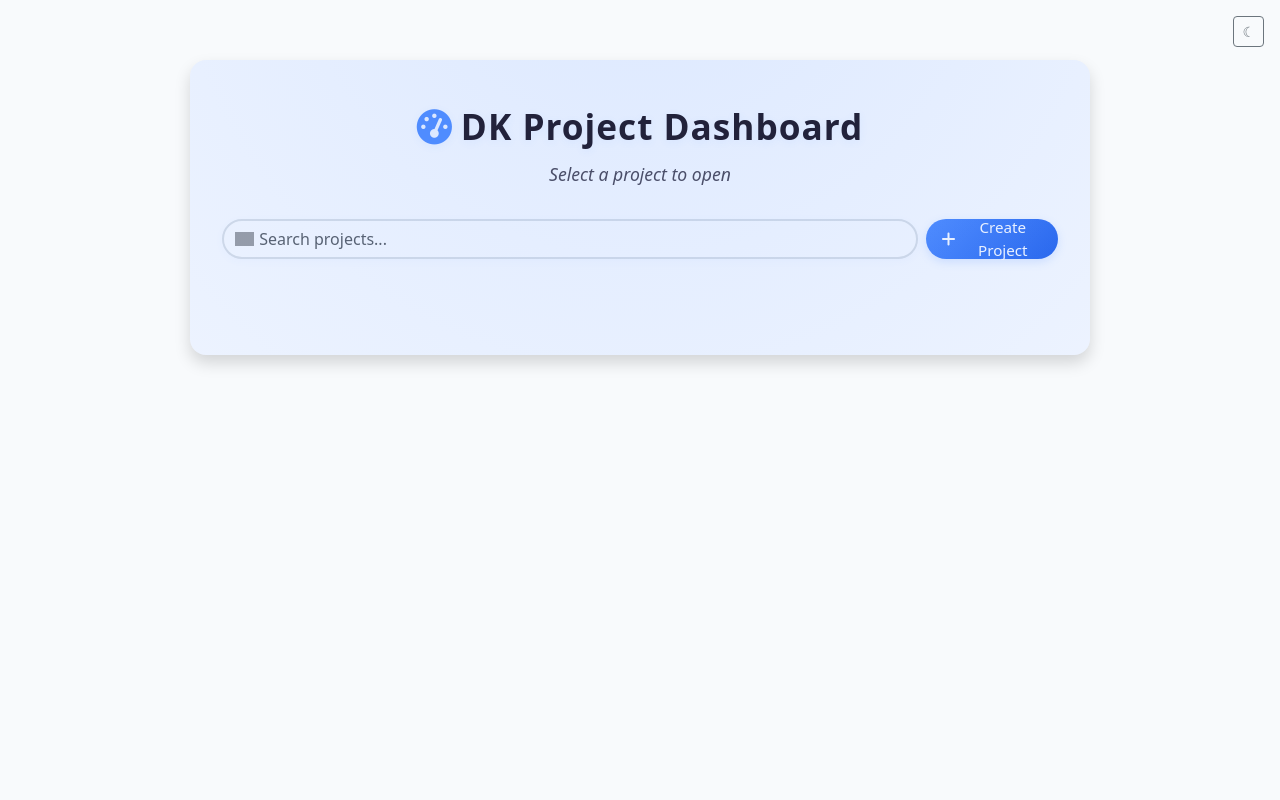
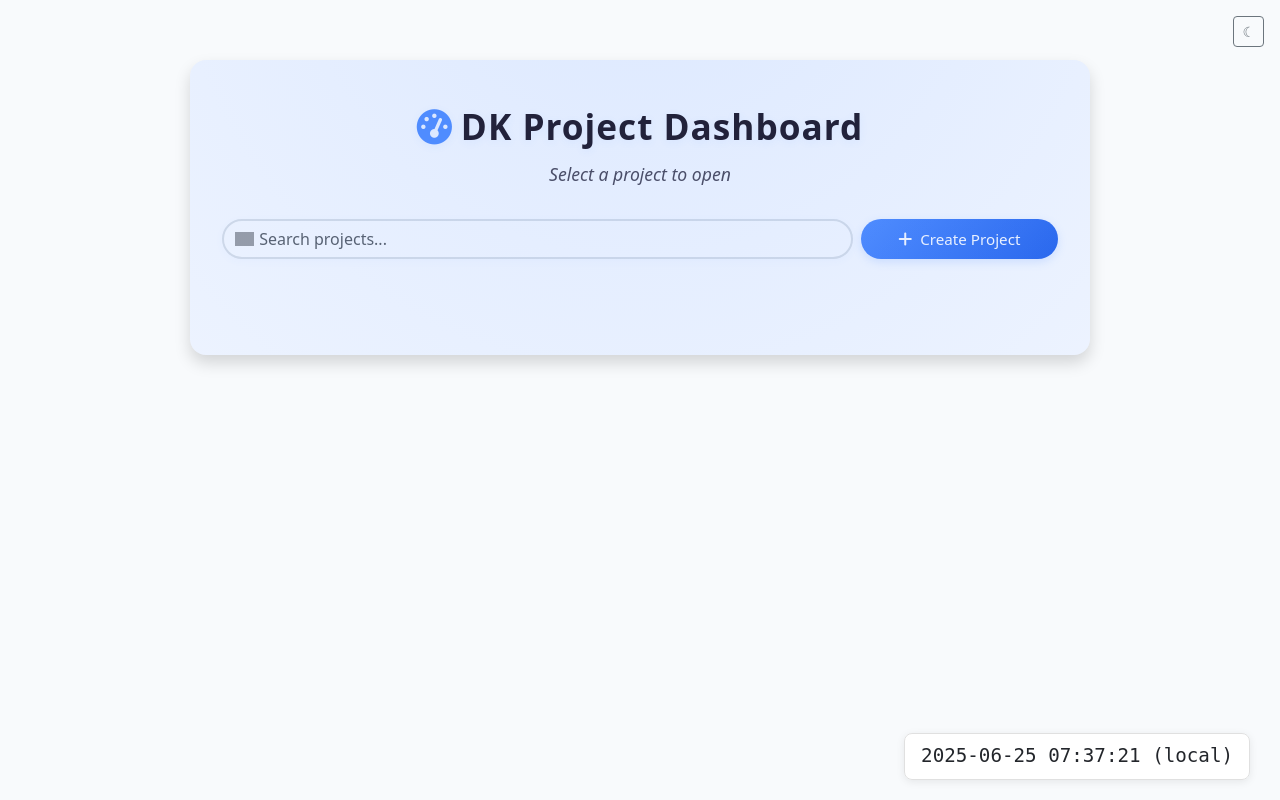
Before and after one commit to BedMan95/local-project-dashboard, a PHP site: page / in a window 1280 px wide. Run offline with PHP 8.4, Linux system fonts and the light colour scheme; some libraries are stand-ins or nearby versions; grey boxes are pictures that could not be loaded.

Commit message:
create index and fix time

```diff
--- a/index.php
+++ b/index.php
@@ -7,7 +7,20 @@ if ($_SERVER['REQUEST_METHOD'] === 'POST' && isset($_POST['projectName'])) {
 			mkdir($dir, 0755, true);
 			file_put_contents(
 				"{$dir}/index.php",
-				"<?php\n// {$projectName} project\n?><!DOCTYPE html>\n<html><head><title>{$projectName}</title></head><body><h1>{$projectName}</h1></body></html>"
+				<<<PHP
+<?php
+// {$projectName} project
+?><!DOCTYPE html>
+<html lang="en">
+<head>
+	<meta charset="UTF-8">
+	<title>{$projectName}</title>
+</head>
+<body>
+	<h1>Hello mate</h1>
+</body>
+</html>
+PHP
 			);
 			header("Location: " . $_SERVER['PHP_SELF']);
 			exit;
@@ -18,6 +31,7 @@ if ($_SERVER['REQUEST_METHOD'] === 'POST' && isset($_POST['projectName'])) {
 		$error = 'Invalid project name.';
 	}
 }
+
 if ($_SERVER['REQUEST_METHOD'] === 'POST' && isset($_POST['renameProject'])) {
 	header('Content-Type: application/json');
 	$old = trim($_POST['oldName']);
@@ -181,6 +195,7 @@ if ($_SERVER['REQUEST_METHOD'] === 'POST' && isset($_POST['deleteProject'])) {
 			?>
 		</div>
 	</div>
+	<div id="realtimeClock"></div>
 
 	<script>
 		<?php if (!empty($error)): ?>
@@ -226,6 +241,7 @@ if ($_SERVER['REQUEST_METHOD'] === 'POST' && isset($_POST['deleteProject'])) {
 						title: 'Invalid project name',
 						text: 'Allowed: letters, numbers, spaces, -, _ (max 32 chars)'
 					});
+					applySwalDarkmode();
 					return false;
 				}
 				e.preventDefault();
@@ -248,7 +264,7 @@ if ($_SERVER['REQUEST_METHOD'] === 'POST' && isset($_POST['deleteProject'])) {
 				const query = $(this).val().toLowerCase();
 				$('#projectGrid a.project-link').each(function () {
 					const name = $(this).data('name').toLowerCase();
-					$(this).parent().toggle(name.includes(query));
+					$(this).closest('.col').toggle(name.includes(query));
 				});
 			});
 
@@ -306,8 +322,10 @@ if ($_SERVER['REQUEST_METHOD'] === 'POST' && isset($_POST['deleteProject'])) {
 						$.post('', { renameProject: 1, oldName: oldName, newName: result.value }, function (resp) {
 							if (resp.success) {
 								Swal.fire('Renamed!', '', 'success').then(() => location.reload());
+								applySwalDarkmode();
 							} else {
 								Swal.fire('Error', resp.error || 'Failed to rename folder.', 'error');
+								applySwalDarkmode();
 							}
 						}, 'json');
 					}
@@ -330,8 +348,10 @@ if ($_SERVER['REQUEST_METHOD'] === 'POST' && isset($_POST['deleteProject'])) {
 						$.post('', { deleteProject: 1, name: name }, function (resp) {
 							if (resp.success) {
 								Swal.fire('Deleted!', '', 'success').then(() => location.reload());
+								applySwalDarkmode();
 							} else {
 								Swal.fire('Error', resp.error || 'Failed to delete folder.', 'error');
+								applySwalDarkmode();
 							}
 						}, 'json');
 					}
@@ -339,6 +359,62 @@ if ($_SERVER['REQUEST_METHOD'] === 'POST' && isset($_POST['deleteProject'])) {
 				applySwalDarkmode();
 			});
 		});
+		let lastWorldTime = null;
+		let lastWorldTimeTs = null;
+
+		function fetchWorldClock() {
+			$.ajax({
+				url: 'https://api.api-ninjas.com/v1/worldtime?timezone=asia/jakarta',
+				method: 'GET',
+				dataType: 'json',
+				timeout: 3000,
+				headers: { 'X-Api-Key': 'vqtdn5h8Bc9o2ujlg6GboQ==5mItNDgsfYQBz9lc' },
+				success: function (resp) {
+					if (resp && resp.datetime) {
+						lastWorldTime = new Date(resp.datetime.replace(' ', 'T'));
+						lastWorldTimeTs = Date.now();
+						updateClockDisplay();
+					} else {
+						updateClockLocal();
+					}
+				},
+				error: function () {
+					updateClockLocal();
+				}
+			});
+		}
+
+		function updateClockDisplay() {
+			if (lastWorldTime && lastWorldTimeTs) {
+				const now = new Date(lastWorldTime.getTime() + (Date.now() - lastWorldTimeTs));
+				const pad = n => n.toString().padStart(2, '0');
+				const time = `${pad(now.getHours())}:${pad(now.getMinutes())}:${pad(now.getSeconds())}`;
+				const date = `${pad(now.getDate())} ${pad(now.getMonth() + 1)} ${now.getFullYear()}`;
+				$('#realtimeClock').text(`${date} ${time} (Jakarta)`);
+			} else {
+				updateClockLocal();
+			}
+		}
+
+		function updateClockLocal() {
+			const now = new Date();
+			const pad = n => n.toString().padStart(2, '0');
+			const time = `${pad(now.getHours())}:${pad(now.getMinutes())}:${pad(now.getSeconds())}`;
+			const date = `${now.getFullYear()}-${pad(now.getMonth() + 1)}-${pad(now.getDate())}`;
+			$('#realtimeClock').text(`${date} ${time} (local)`);
+		}
+
+		$(function () {
+			fetchWorldClock();
+			setInterval(function () {
+				if (lastWorldTime) {
+					updateClockDisplay();
+				} else {
+					updateClockLocal();
+				}
+			}, 1000);
+			setInterval(fetchWorldClock, 60000);
+		});
 	</script>
 </body>
 
--- a/style.css
+++ b/style.css
@@ -110,6 +110,7 @@ body {
 	font-weight: 500;
 	height: calc(2.375rem + 2px);
 	/* sama dengan tinggi form-control Bootstrap */
+	width: 20vw;
 	box-shadow: 0 3px 10px rgba(79, 140, 255, 0.2);
 	transition: all 0.2s ease-in-out;
 }
@@ -315,3 +316,25 @@ body.darkmode {
 		font-size: 1.5rem;
 	}
 }
+
+#realtimeClock {
+	position: fixed;
+	bottom: 20px;
+	right: 30px;
+	z-index: 9999;
+	font-size: 1.2rem;
+	padding: 8px 16px;
+	background: rgba(30, 30, 30, 0.85);
+	color: #fff;
+	border-radius: 8px;
+	box-shadow: 0 2px 8px rgba(0, 0, 0, 0.2);
+	font-family: monospace;
+	transition: background 0.3s, color 0.3s;
+}
+
+body:not(.darkmode) #realtimeClock {
+	background: rgba(255, 255, 255, 0.95);
+	color: #23262b;
+	box-shadow: 0 2px 8px rgba(0, 0, 0, 0.08);
+	border: 1px solid #e0e0e0;
+}
```
